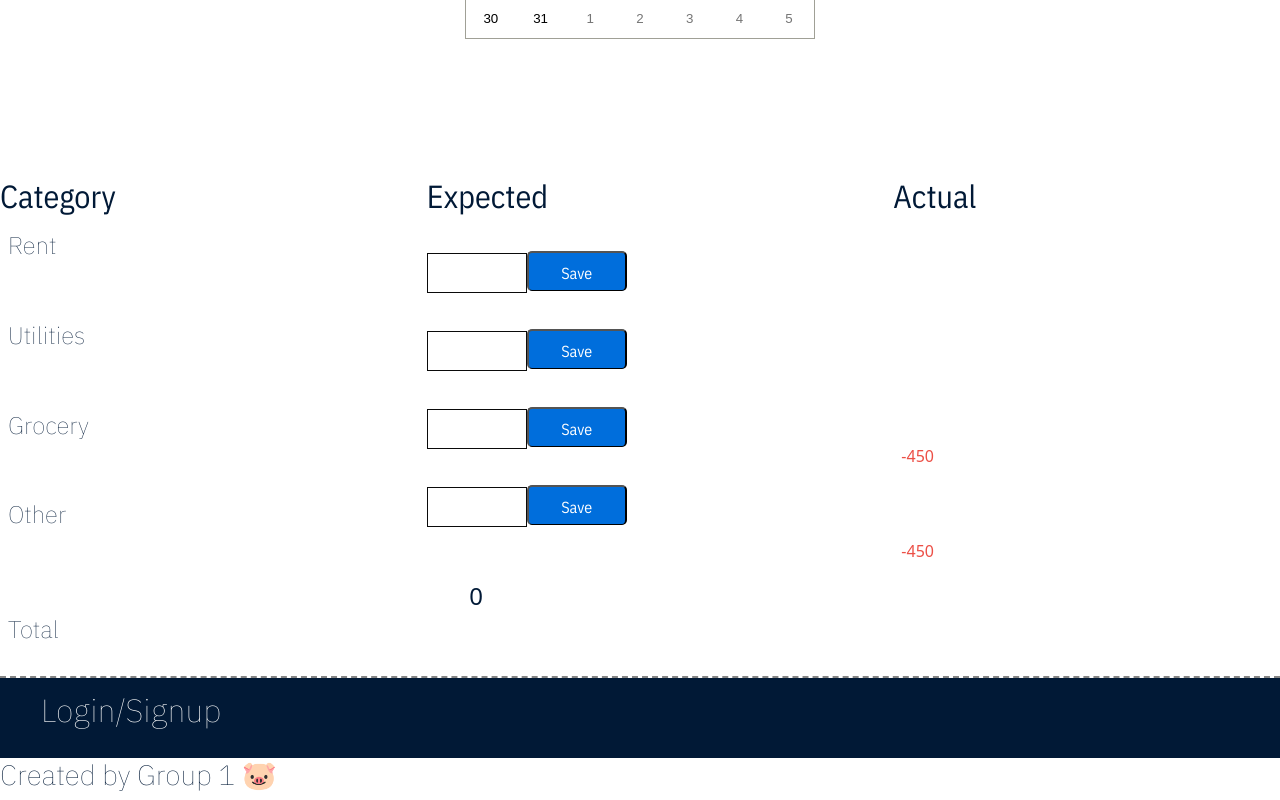
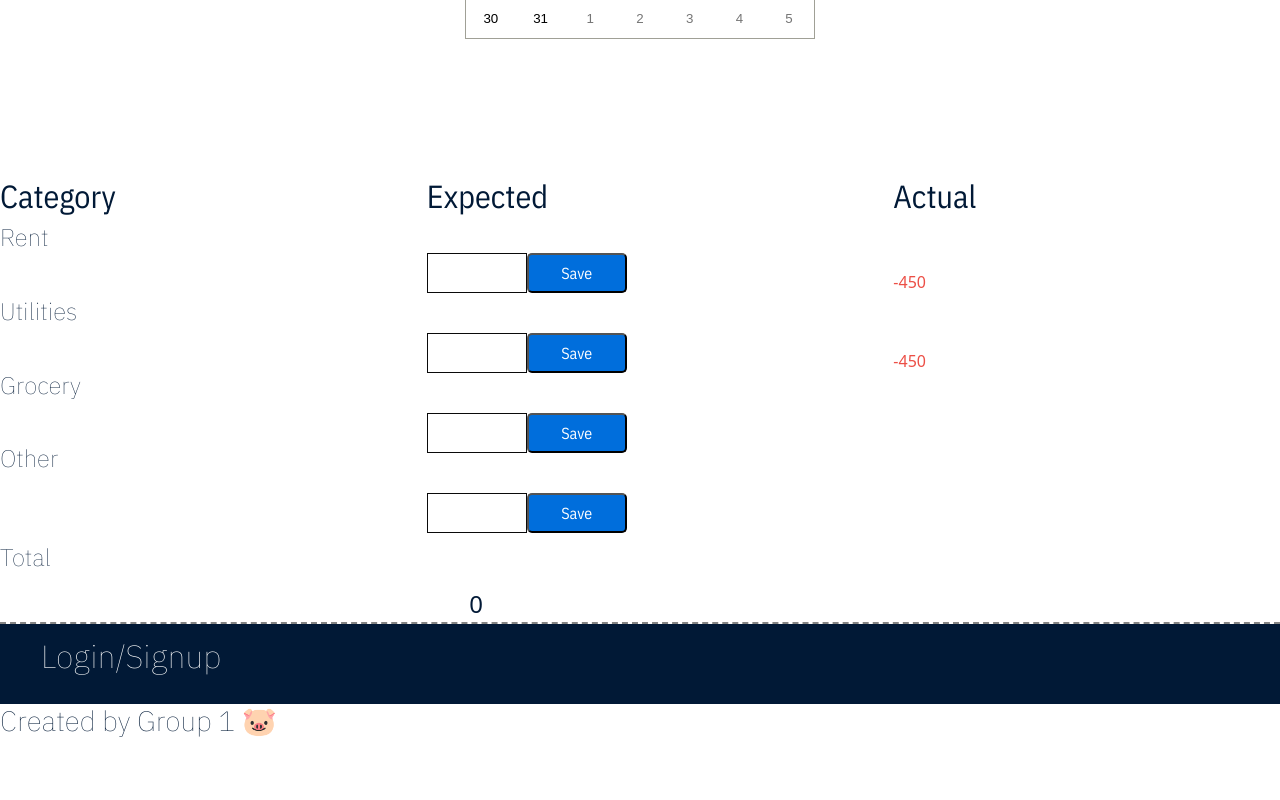
Before and after one commit to emsaw721/stacks-on-stacks, a React (Create React App) app in the folder client/: page /planner in a window 1280 px wide. Shown: the part 1165-1965 px from the top of the page. After the commit the page ends 1910 px from the top, so only its background shows below. Built offline with nearby package versions, Linux system fonts and the light colour scheme.

Commit message:
changed class name on planner

```diff
--- a/client/src/pages/Planner.js
+++ b/client/src/pages/Planner.js
@@ -63,7 +63,7 @@ let sum = arr.reduce(function(prev, current) {
             <Cal/>
             <div>
                <div className='reportcontainer'>
-                <div className='table'>
+                <div className='planner-table'>
                     <div className='cats'>
                         <h2>Category</h2>
                         <div>
--- a/client/src/pages/pages.css
+++ b/client/src/pages/pages.css
@@ -98,13 +98,13 @@ div {
     margin-top: 10%;
 }
 
-.table{
+.planner-table{
     color: var(--quaternary-color);
     width: 100%;
     display: flex;
 }
 
-.table h2 {
+.planner-table h2 {
     color: var(--quaternary-color);
     font-family: 'IBM Plex Sans Condensed', sans-serif;
 }
```
